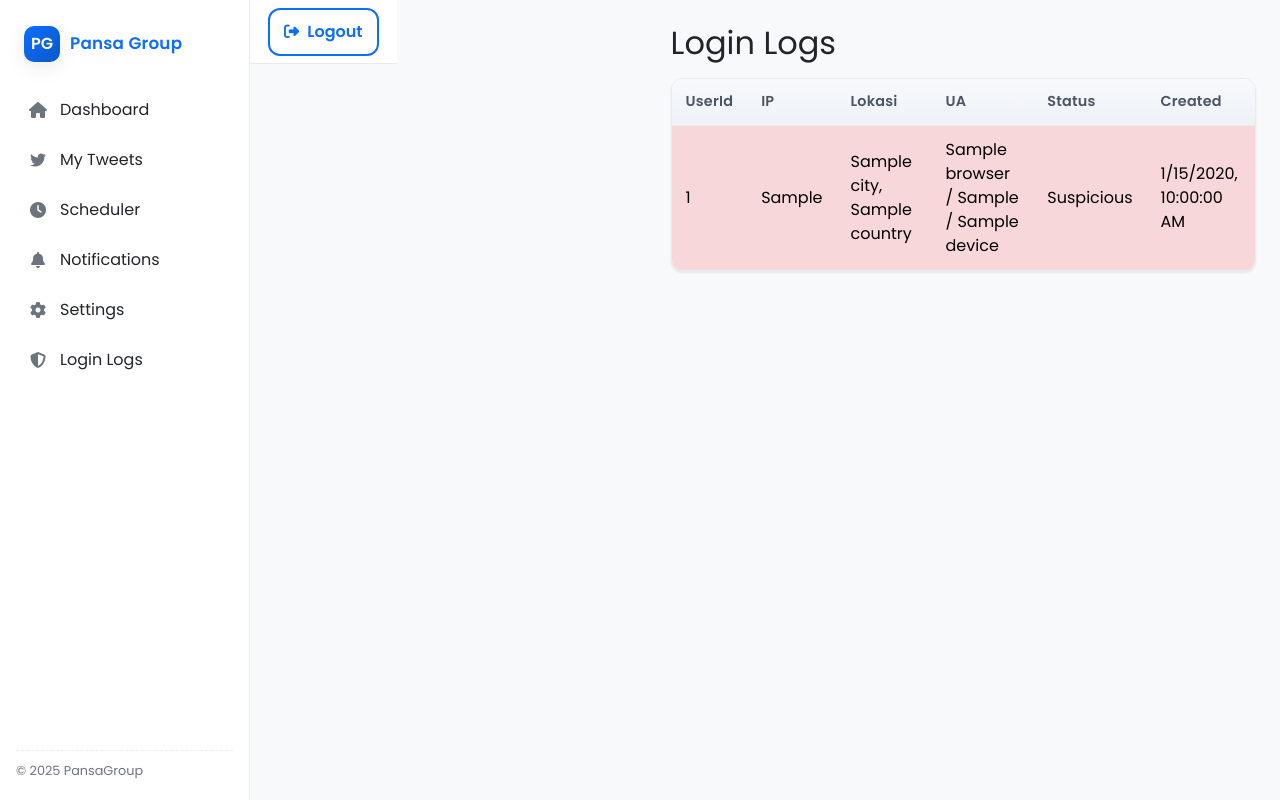
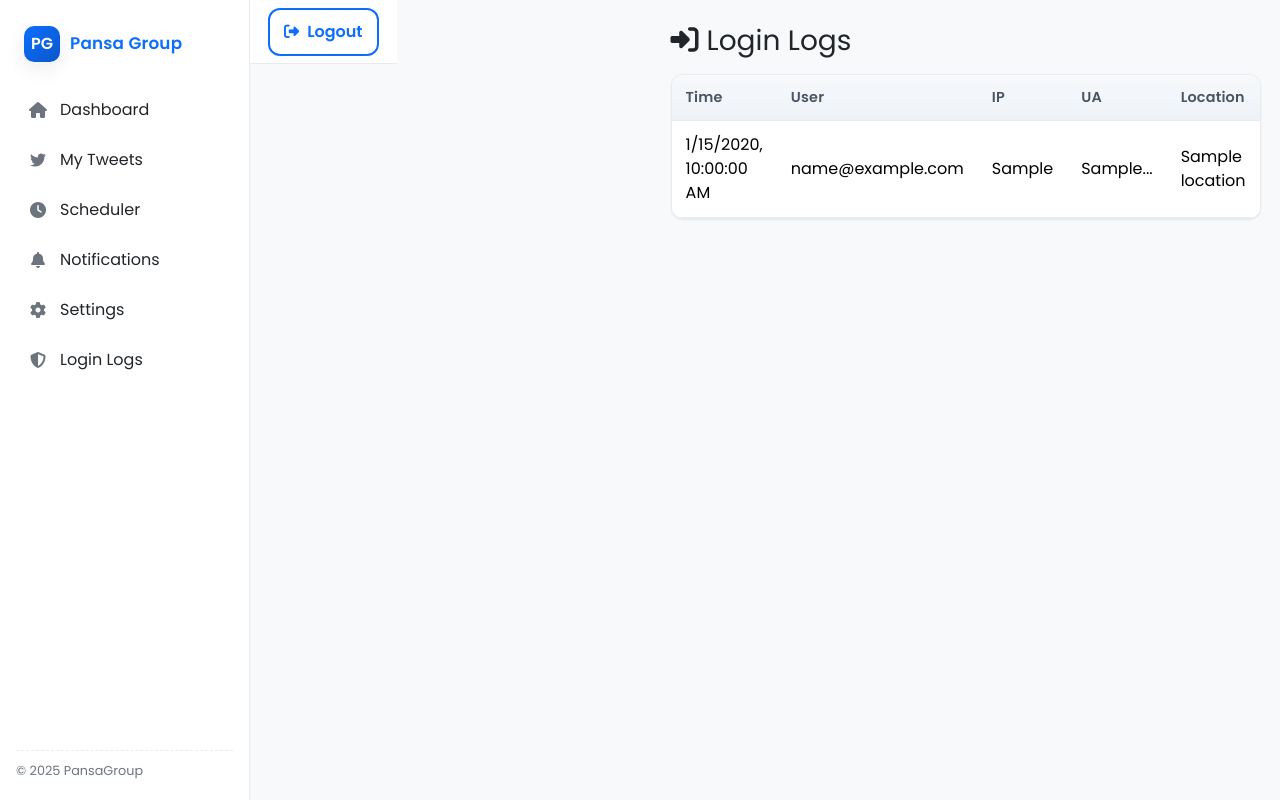
Before and after one commit to jhodypedia/xapi, a Node server app: template views/admin/logins.ejs in a window 1280 px wide. Run offline with Node 20, Linux system fonts and the light colour scheme; the template is opened without the code that fills it: most values are stand-ins (such as "Sample title", 1, 10 or a date in 2020); some libraries are stand-ins or nearby versions.

Commit message:
Update logins.ejs

```diff
--- a/views/admin/logins.ejs
+++ b/views/admin/logins.ejs
@@ -1,16 +1,15 @@
-<h2 class="mb-3">Login Logs</h2>
+<h3 class="mb-3"><i class="fa fa-right-to-bracket me-2"></i>Login Logs</h3>
 <table class="table">
-  <thead><tr><th>UserId</th><th>IP</th><th>Lokasi</th><th>UA</th><th>Status</th><th>Created</th></tr></thead>
+  <thead><tr><th>Time</th><th>User</th><th>IP</th><th>UA</th><th>Location</th></tr></thead>
   <tbody>
-  <% logs.forEach(l=>{ %>
-    <tr class="<%= l.suspicious ? 'table-danger' : '' %>">
-      <td><%= l.userId %></td>
-      <td><%= l.ip %></td>
-      <td><%= l.city %>, <%= l.country %></td>
-      <td><%= l.browser %> / <%= l.os %> / <%= l.device %></td>
-      <td><%= l.suspicious ? 'Suspicious' : 'Normal' %></td>
-      <td><%= new Date(l.createdAt).toLocaleString() %></td>
-    </tr>
-  <% }) %>
+    <% rows.forEach(r => { %>
+      <tr>
+        <td><%= r.createdAt.toLocaleString() %></td>
+        <td><%= r.User?.email %></td>
+        <td><%= r.ip %></td>
+        <td><%= r.userAgent?.slice(0,60) %>...</td>
+        <td><%= r.location || '-' %></td>
+      </tr>
+    <% }) %>
   </tbody>
 </table>
```
